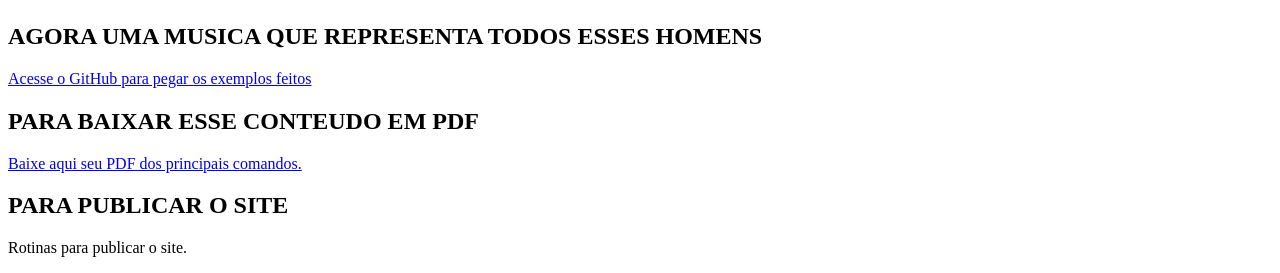
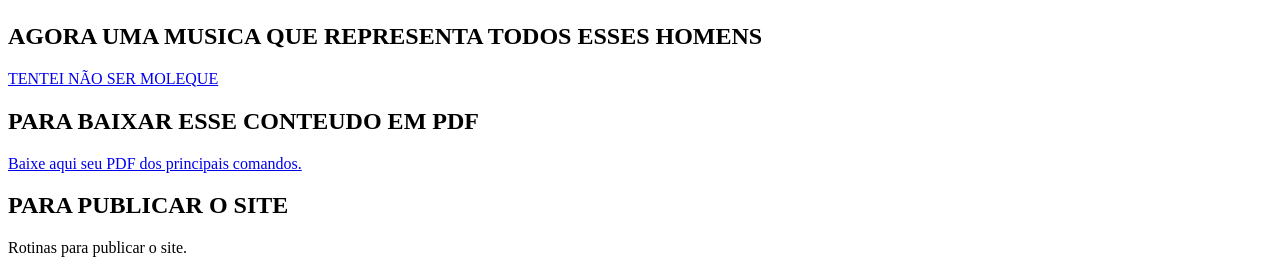
Before and after one commit to vinimendes08/2-MC--2024, a plain HTML site: page index.html in a window 1280 px wide. Shown: the part 719-992 px from the top of the page. Drawn offline with Linux system fonts and the light colour scheme.

Commit message:
Update index.html

```diff
--- a/index.html
+++ b/index.html
@@ -21,7 +21,7 @@
 
     </ol>
     <h2> AGORA UMA MUSICA QUE REPRESENTA TODOS ESSES HOMENS </h2>
-    <a href="https://www.youtube.com/watch?v=TvX29A17-Kk" target="_blank">Acesse o GitHub para pegar os exemplos feitos</a>
+    <a href="https://www.youtube.com/watch?v=TvX29A17-Kk" target="_blank">TENTEI NÃO SER MOLEQUE</a>
 
     <h2> PARA BAIXAR ESSE CONTEUDO EM PDF</h2>
     <a href="https://www.youtube.com/watch?v=TvX29A17-Kk" target="_blank"  download="COINI.pdf" type="aplication/pdf">
```
